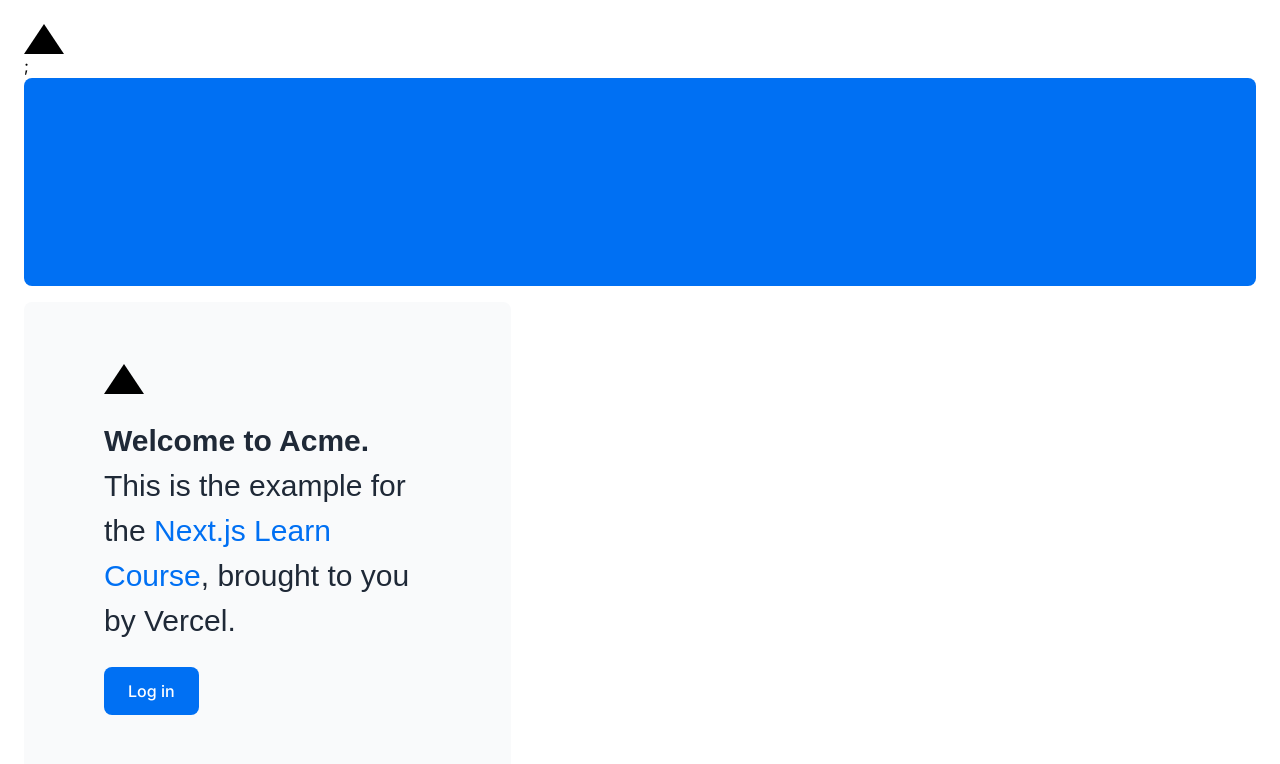
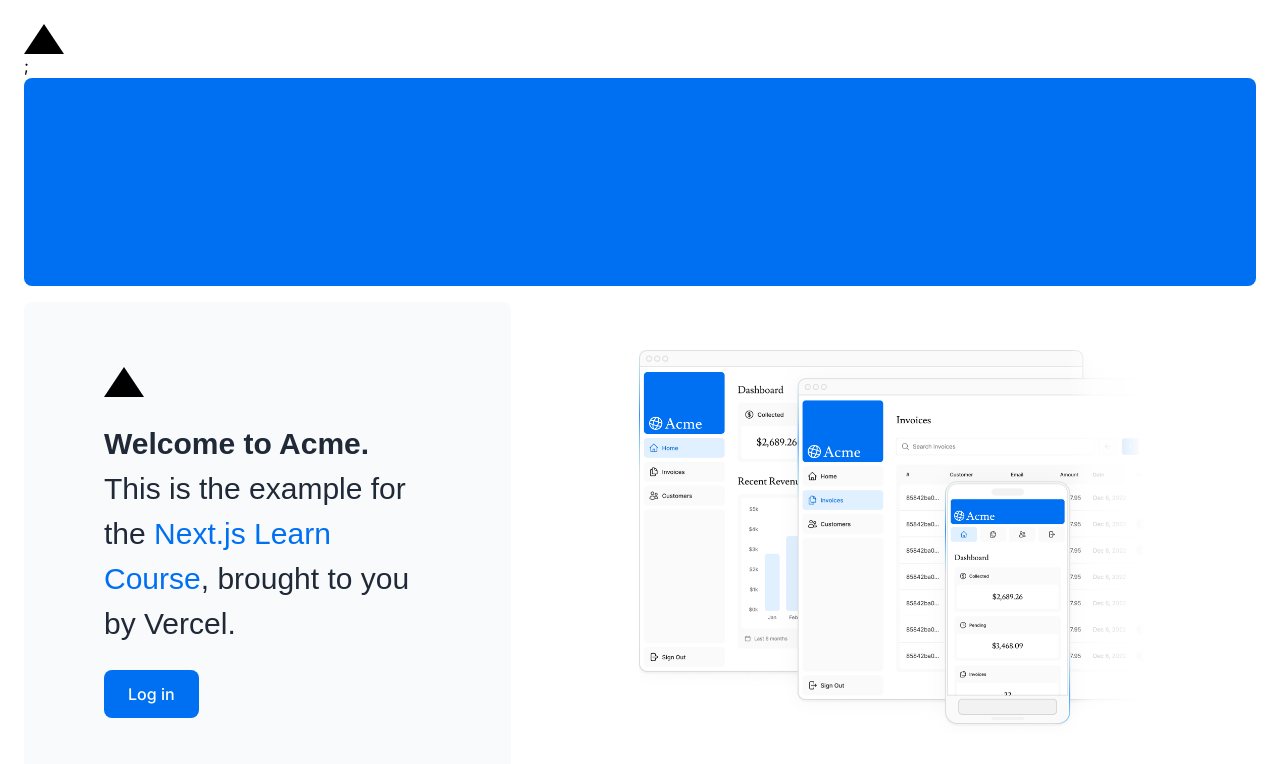
Before and after one commit to kazuki1023/nextjs-dashboard, a Next.js app: page / in a window 1280 px wide. Shown: the top 764 px of the page. Built offline with nearby package versions, Linux system fonts and the light colour scheme; a web font is replaced by a local one.

Commit message:
３章終了

```diff
--- a/app/page.tsx
+++ b/app/page.tsx
@@ -1,6 +1,7 @@
 import AcmeLogo from '@/app/ui/acme-logo';
 import styles from './ui/home.module.css';
 import { lusitana } from '@/app/ui/fonts';
+import Image from 'next/image';
 
 import Link from 'next/link';
 export default function Page() {
@@ -31,6 +32,20 @@
         </div>
         <div className="flex items-center justify-center p-6 md:w-3/5 md:px-28 md:py-12">
           {/* Add Hero Images Here */}
+          <Image
+            src="/hero-desktop.png"
+            width={1000}
+            height={760}
+            className="hidden md:block"
+            alt="Screenshots of the dashboard project showing desktop and mobile versions"
+          />
+          <Image
+            src="/hero-mobile.png"
+            width={560}
+            height={620}
+            className="block md:hidden"
+            alt="Screenshot of the dashboard project showing mobile version"
+          />
         </div>
       </div>
     </main>
```
